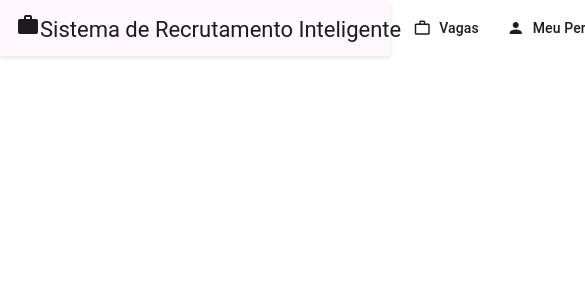
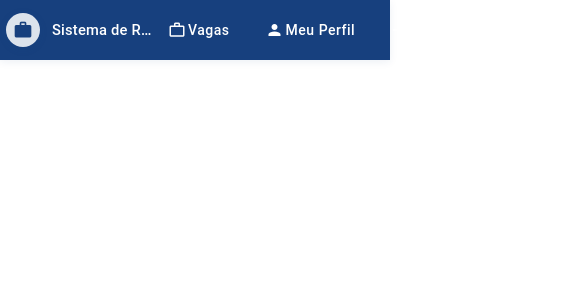
Before and after one commit to IgorAsVI/recruitment-app, an Angular app: page / in a window 390 px wide. Shown: the top 300 px of the page, 585 px wide, since content can reach past the window. Built offline with nearby package versions, Linux system fonts and the light colour scheme.

Commit message:
Estilização no mat-bar

```diff
--- a/src/app/app.component.scss
+++ b/src/app/app.component.scss
@@ -1,12 +1,74 @@
-
 :host {
   display: flex;
   flex-direction: column;
   height: 100%;
 }
 
-mat-toolbar {
-  flex-shrink: 0; // Prevent toolbar from shrinking
+mat-toolbar.app-toolbar {
+  display: flex;
+  align-items: center;
+  min-height: 60px;
+  padding: 0 18px;
+  background: #17407e;
+  box-shadow: 0 2px 8px rgba(23, 64, 126, 0.08);
+}
+
+.toolbar-brand {
+  display: flex;
+  align-items: center;
+  gap: 10px;
+}
+
+.brand-icon {
+  font-size: 26px !important;
+  width: 38px;
+  height: 38px;
+  color: #17407e;
+  background: rgba(255,255,255,0.85);
+  border-radius: 50%;
+  padding: 6px;
+  box-shadow: 0 2px 8px rgba(23, 64, 126, 0.10);
+  display: flex;
+  align-items: center;
+  justify-content: center;
+}
+
+.brand-text {
+  font-family: 'Roboto Slab', 'Roboto', Arial, sans-serif;
+  font-size: 1.15rem;
+  font-weight: 500;
+  letter-spacing: 0.5px;
+  color: #fff;
+  text-shadow: none;
+  text-transform: none;
+  line-height: 1.1;
+  margin-left: 2px;
+}
+
+@media (max-width: 900px) {
+  .brand-text {
+    font-size: 1rem;
+    letter-spacing: 0.2px;
+  }
+  mat-toolbar.app-toolbar {
+    padding: 0 6px;
+  }
+}
+
+@media (max-width: 600px) {
+  .brand-text {
+    font-size: 0.92rem;
+    max-width: 100px;
+    overflow: hidden;
+    text-overflow: ellipsis;
+    white-space: nowrap;
+  }
+  .brand-icon {
+    font-size: 20px !important;
+    width: 28px;
+    height: 28px;
+    padding: 3px;
+  }
 }
 
 .toolbar-spacer {
@@ -224,3 +286,30 @@ mat-card {
     padding-left: 16px;
     border-left: 2px solid var(--mat-sys-color-primary-container);
 }
+
+.toolbar-actions button {
+  color: #fff !important;
+  background: transparent;
+  font-weight: 500;
+  border-radius: 6px;
+  transition: background 0.2s;
+  margin-left: 4px;
+  margin-right: 4px;
+}
+
+.toolbar-actions button:focus, .toolbar-actions button:hover {
+  background: rgba(255,255,255,0.10);
+  color: #fff !important;
+}
+
+.toolbar-actions mat-icon {
+  color: #fff !important;
+  vertical-align: middle;
+  margin-right: 2px;
+}
+
+.toolbar-actions .button-text {
+  color: #fff !important;
+  font-weight: 500;
+  letter-spacing: 0.5px;
+}
```
